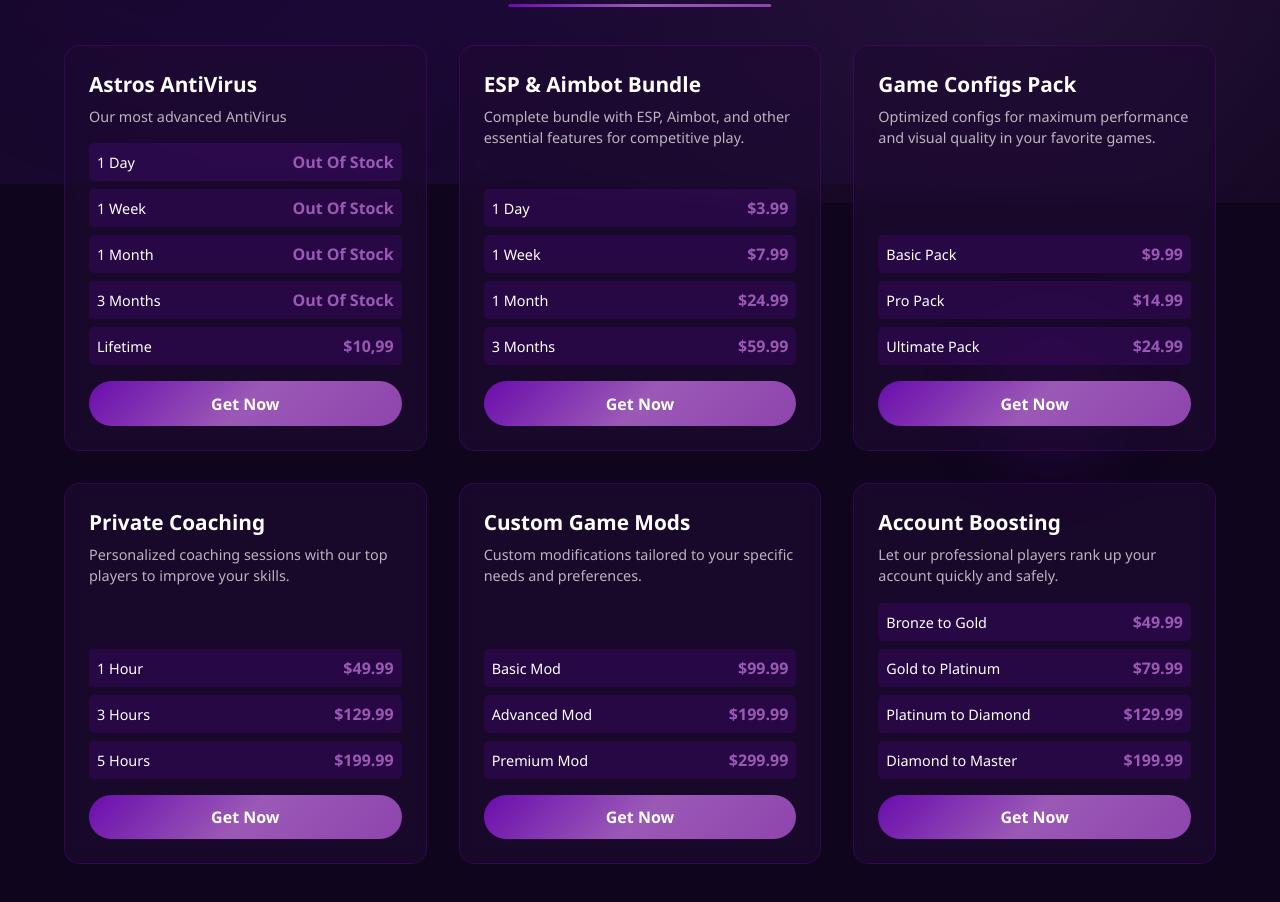
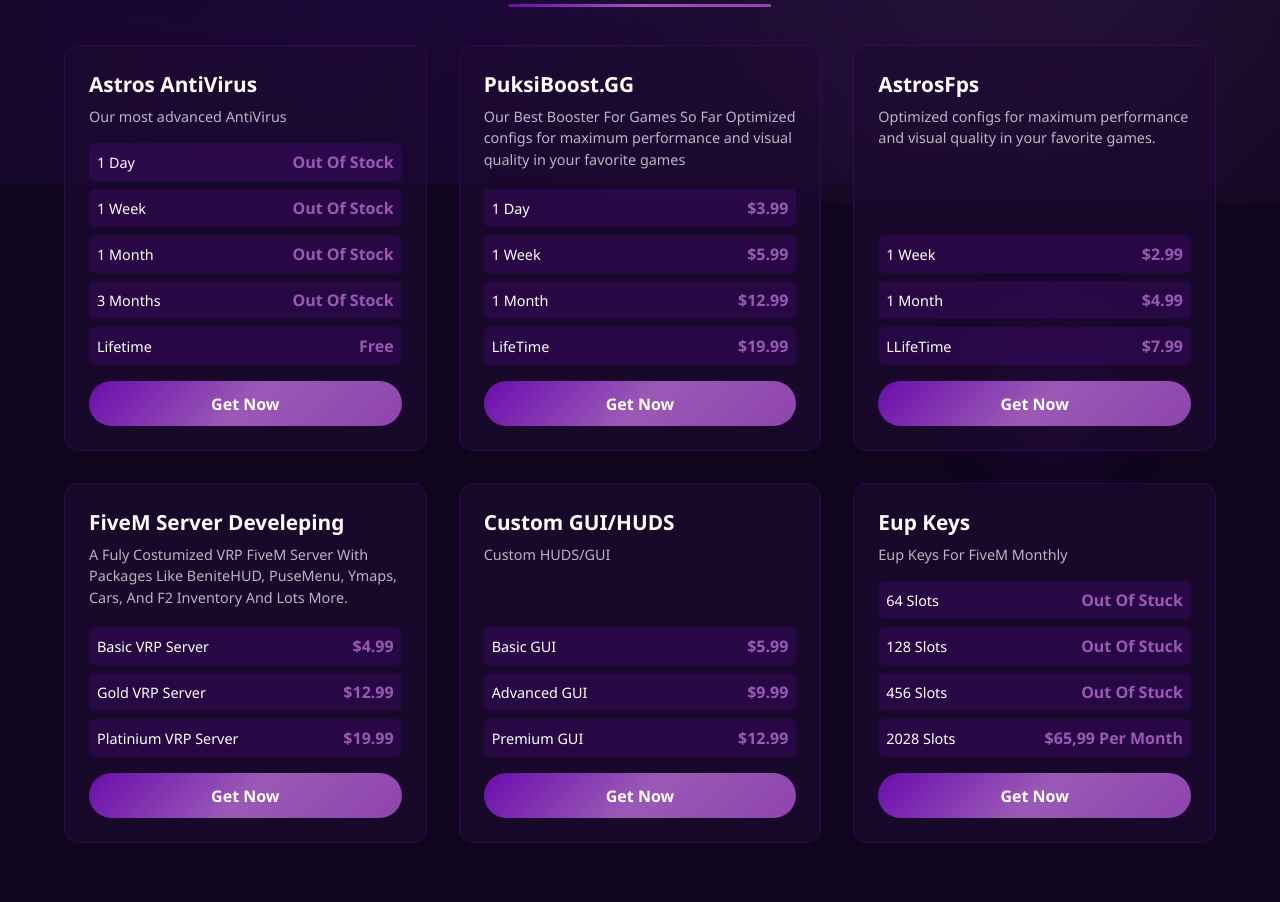
Before and after one commit to PuksiLeaks/PuksiFamily, a plain HTML site: page index.html in a window 1280 px wide. Shown: the part 616-1518 px from the top of the page. Drawn offline with Linux system fonts and the light colour scheme.

Commit message:
ndex.html

```diff
--- a/index.html
+++ b/index.html
@@ -504,54 +504,54 @@
                     { option: "1 Week", price: "Out Of Stock" },
                     { option: "1 Month", price: "Out Of Stock" },
                     { option: "3 Months", price: "Out Of Stock" },
-                    { option: "Lifetime", price: "$10,99" }
+                    { option: "Lifetime", price: "Free" }
                 ]
             },
             {
-                title: "ESP & Aimbot Bundle",
-                description: "Complete bundle with ESP, Aimbot, and other essential features for competitive play.",
+                title: "PuksiBoost.GG",
+                description: "Our Best Booster For Games So Far Optimized configs for maximum performance and visual quality in your favorite games",
                 prices: [
                     { option: "1 Day", price: "$3.99" },
-                    { option: "1 Week", price: "$7.99" },
-                    { option: "1 Month", price: "$24.99" },
-                    { option: "3 Months", price: "$59.99" }
+                    { option: "1 Week", price: "$5.99" },
+                    { option: "1 Month", price: "$12.99" },
+                    { option: "LifeTime", price: "$19.99" }
                 ]
             },
             {
-                title: "Game Configs Pack",
+                title: "AstrosFps",
                 description: "Optimized configs for maximum performance and visual quality in your favorite games.",
                 prices: [
-                    { option: "Basic Pack", price: "$9.99" },
-                    { option: "Pro Pack", price: "$14.99" },
-                    { option: "Ultimate Pack", price: "$24.99" }
+                    { option: "1 Week", price: "$2.99" },
+                    { option: "1 Month", price: "$4.99" },
+                    { option: "LLifeTime", price: "$7.99" }
                 ]
             },
             {
-                title: "Private Coaching",
-                description: "Personalized coaching sessions with our top players to improve your skills.",
+                title: "FiveM Server Develeping",
+                description: "A Fuly Costumized VRP FiveM Server With Packages Like BeniteHUD, PuseMenu, Ymaps, Cars, And F2 Inventory And Lots More.",
                 prices: [
-                    { option: "1 Hour", price: "$49.99" },
-                    { option: "3 Hours", price: "$129.99" },
-                    { option: "5 Hours", price: "$199.99" }
+                    { option: "Basic VRP Server", price: "$4.99" },
+                    { option: "Gold VRP Server", price: "$12.99" },
+                    { option: "Platinium VRP Server", price: "$19.99" }
                 ]
             },
             {
-                title: "Custom Game Mods",
-                description: "Custom modifications tailored to your specific needs and preferences.",
+                title: "Custom GUI/HUDS",
+                description: "Custom HUDS/GUI",
                 prices: [
-                    { option: "Basic Mod", price: "$99.99" },
-                    { option: "Advanced Mod", price: "$199.99" },
-                    { option: "Premium Mod", price: "$299.99" }
+                    { option: "Basic GUI", price: "$5.99" },
+                    { option: "Advanced GUI", price: "$9.99" },
+                    { option: "Premium GUI", price: "$12.99" }
                 ]
             },
             {
-                title: "Account Boosting",
-                description: "Let our professional players rank up your account quickly and safely.",
+                title: "Eup Keys",
+                description: "Eup Keys For FiveM Monthly",
                 prices: [
-                    { option: "Bronze to Gold", price: "$49.99" },
-                    { option: "Gold to Platinum", price: "$79.99" },
-                    { option: "Platinum to Diamond", price: "$129.99" },
-                    { option: "Diamond to Master", price: "$199.99" }
+                    { option: "64 Slots", price: "Out Of Stuck" },
+                    { option: "128 Slots", price: "Out Of Stuck" },
+                    { option: "456 Slots", price: "Out Of Stuck" },
+                    { option: "2028 Slots", price: "$65,99 Per Month" }
                 ]
             }
         ];
```
